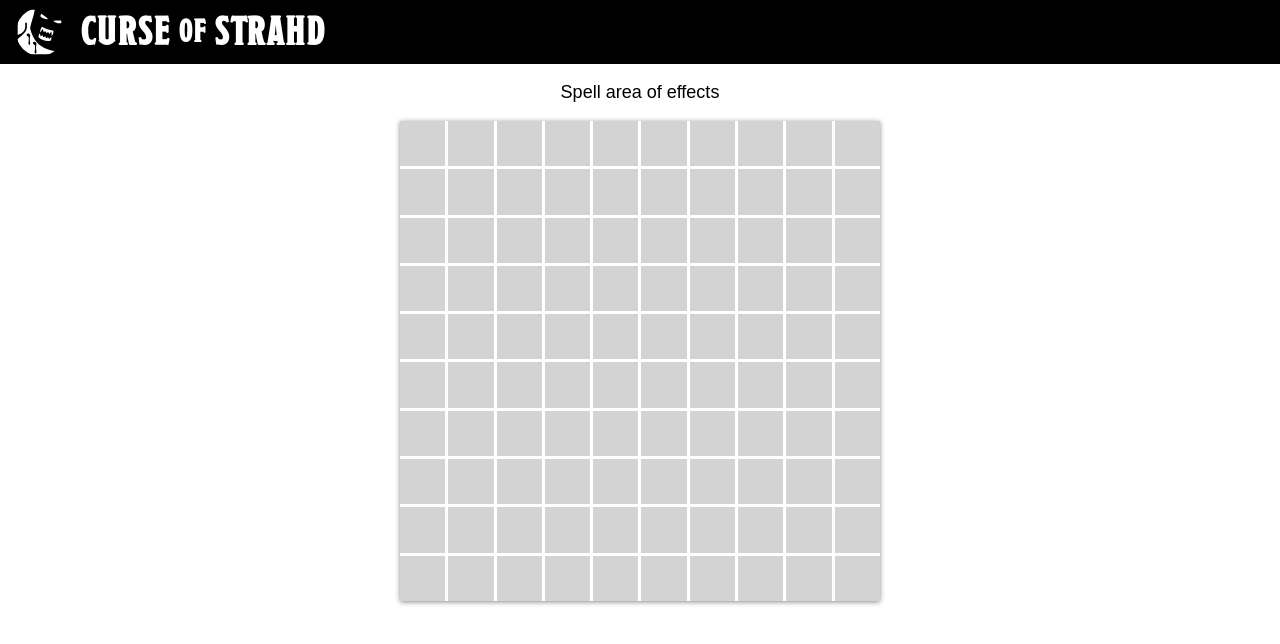
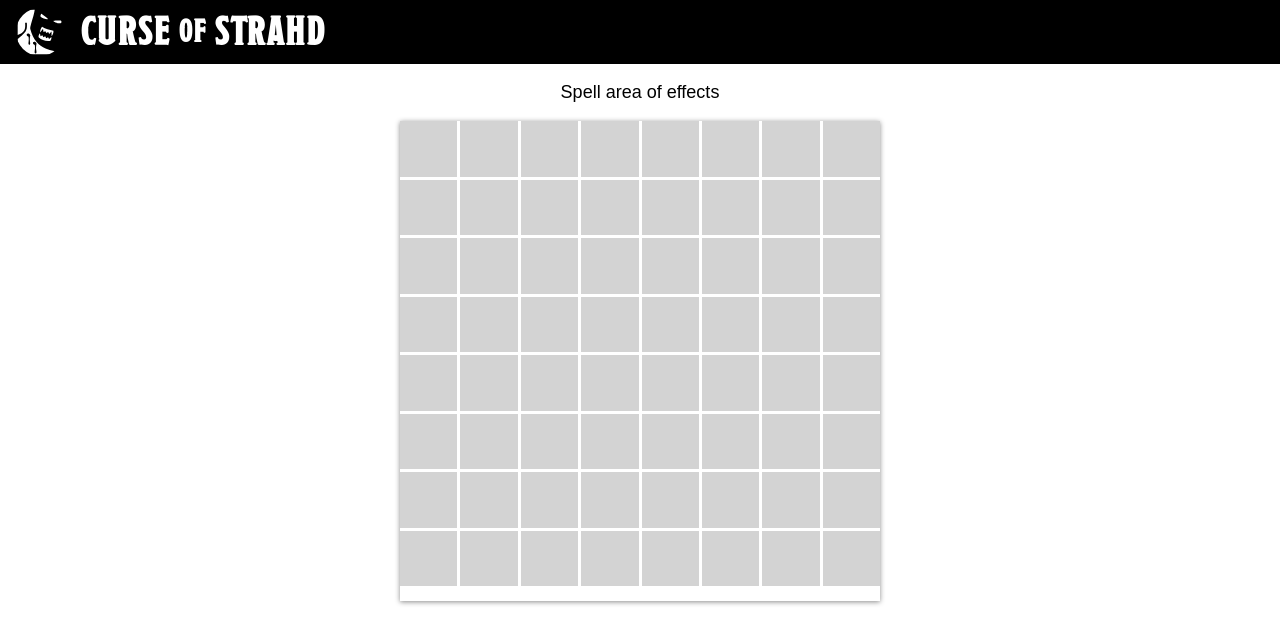
Before and after one commit to caengen/dnd-cm, a React (Create React App) app: page / in a window 1280 px wide. Shown: the top 644 px of the page. Built offline with nearby package versions, Linux system fonts and the light colour scheme.

Commit message:
Add origin and target

```diff
--- a/src/components/App/index.tsx
+++ b/src/components/App/index.tsx
@@ -3,7 +3,7 @@ import { ThemeProvider } from 'styled-components';
 import { StyledApp } from './style';
 import theme from './theme';
 import Header from '@App/components/organisms/Header';
-import { AreaOfEffect } from '@App/components';
+import { AreaOfEffect2 } from '@App/components/organisms/AreaOfEffect/AreaOfEffect2';
 import { Widget } from '@App/components/organisms/Widget';
 
 class App extends React.Component {
@@ -16,7 +16,7 @@ class App extends React.Component {
             Spell area of effects
           </p>
           <Widget width={480} height={480}>
-            <AreaOfEffect columns={10} rows={10} />
+            <AreaOfEffect2 columns={10} rows={10} />
           </Widget>
         </StyledApp>
       </ThemeProvider>
--- /dev/null
+++ b/src/components/organisms/AreaOfEffect/AreaOfEffect2.tsx
@@ -0,0 +1,135 @@
+import * as React from "react";
+import { AreaOfEffect2Props, AreaOfEffect2State, AoECellModel } from "./types";
+import { Container, Cell, Grid } from "./styles";
+
+export class AreaOfEffect2 extends React.Component<AreaOfEffect2Props, AreaOfEffect2State> {
+  constructor(props: AreaOfEffect2Props) {
+    super(props);
+
+    this.state = {
+      cells: [],
+      spellActive: false,
+      origin: undefined,
+      target: undefined
+    }
+  }
+
+  columns = (row: number): AoECellModel[] => {
+    let columns = [];
+    for (let i = 0; i < this.props.columns; i++) {
+      columns.push(
+        {
+          id: `${row}-${i}`,
+          col: i,
+          row: row,
+          state: "normal"
+        } as AoECellModel
+      );
+    }
+
+    return columns;
+  }
+
+  componentWillMount() {
+    let initialCells: AoECellModel[][] = [];
+    for (let i = 0; i < this.props.rows; i++) {
+      initialCells.push(this.columns(i));
+    }
+    this.setState({cells: initialCells})
+  }
+
+  onCellMouseDown = (cell: AoECellModel) => {
+    const { cells } = this.state;
+
+    const newCell = { ...cell, state: "origin" } as AoECellModel;
+    let newCells = cells.slice();
+    newCells[cell.row][cell.col] = newCell;
+
+    this.setState({
+      spellActive: true,
+      origin: newCell,
+      cells: newCells,
+      target: undefined
+    })
+  }
+
+  onCellMouseUp = (cell: AoECellModel) => {
+    let newCells = this.state.cells.slice();
+
+    if (this.state.origin) {
+      const resetOrigin = { ...this.state.origin, state: "normal" } as AoECellModel;
+      newCells[resetOrigin.row][resetOrigin.col] = resetOrigin;
+    }
+
+    this.setState({
+      spellActive: false,
+      origin: undefined,
+      cells: newCells
+    })
+  }
+
+  onCellEnter = (cell: AoECellModel) => {
+    console.log("onCellEnter");
+    const { target, origin, cells } = this.state;
+
+    if (origin && cell.id === origin.id) return;
+
+    const newTarget = { ...cell, state: "target" } as AoECellModel;
+    let newCells = cells.slice();
+    newCells[newTarget.row][newTarget.col] = newTarget;
+
+    if (target) {
+      newCells[target.row][target.col] = {...target, state: "normal"} as AoECellModel;
+    }
+
+    console.log("old state");
+    console.log(this.state);
+    this.setState({
+      target: newTarget,
+      cells: newCells
+    });
+    console.log("new state");
+    console.log(this.state);
+  }
+
+  resetGrid = () => {
+    const { cells, target, origin } = this.state;
+
+    let newCells = cells.slice();
+    if (target) {
+      newCells[target.row][target.col] = {...target, state: "normal" } as AoECellModel;
+    }
+    if (origin) {
+      newCells[origin.row][origin.col] = {...origin, state: "normal"};
+    }
+
+    this.setState({
+      target: undefined,
+      origin: undefined
+    })
+  }
+
+  renderCell = (cell: AoECellModel) => (
+    <Cell
+      key={cell.id}
+      state={cell.state}
+      onMouseDown={() => this.onCellMouseDown(cell)}
+      onMouseUp={() => this.onCellMouseUp(cell)}
+      onMouseEnter={() => this.onCellEnter(cell)}
+    />
+  );
+
+  renderRow = (row: AoECellModel[]) => row.map(this.renderCell);
+
+  render() {
+    const {cells} = this.state;
+
+    return (
+      <Container>
+        <Grid columns={8} rows={8} onMouseLeave={this.resetGrid}>
+          {cells.map(this.renderRow)}
+        </Grid>
+      </Container>
+    );
+  }
+}
--- /dev/null
+++ b/src/components/organisms/AreaOfEffect/styles.ts
@@ -0,0 +1,45 @@
+import styled from "styled-components";
+import { AoECellState } from "./types";
+
+export const Container = styled.div`
+  height: 100%;
+`;
+
+interface GridProps {
+  columns: number;
+  rows: number;
+}
+export const Grid = styled<GridProps, "div">("div")`
+  display: grid;
+  height: inherit;
+  grid-template-columns: repeat(${p => p.columns}, 1fr);
+  grid-template-rows: repeat(${p => p.rows}, 1fr);
+  grid-gap: 3px;
+`;
+
+interface CellProps {
+  state: AoECellState;
+}
+export const Cell = styled<CellProps, 'div'>('div')`
+  display: flex;
+  align-items: center;
+  justify-content: center;
+  font-family: "Nodesto Caps Condensed";
+  font-size: 2rem;
+  height: 100%;
+  cursor: pointer;
+  user-select: none;
+  background-color: ${p => {
+      switch (p.state) {
+        case "normal":
+          return "lightgrey";
+        case "origin":
+          return "blue";
+        case "target":
+          return "red";
+        case "hit":
+          return "grey";
+      }
+    }
+  };
+`;
--- /dev/null
+++ b/src/components/organisms/AreaOfEffect/types.ts
@@ -0,0 +1,23 @@
+export interface AreaOfEffect2Props {
+  columns: number;
+  rows: number;
+}
+
+export interface AreaOfEffect2State {
+  cells: AoECellModel[][];
+  spellActive: boolean;
+  origin?: AoECellModel;
+  target?: AoECellModel;
+}
+
+export interface AoECellModel {
+  id: string;
+  col: number;
+  row: number;
+  num: number;
+  state: AoECellState;
+}
+
+export type AoECellState = "normal" | "origin" | "target" | "hit";
+
+export interface AreaOfEffect2CellProps { cell: AoECellModel }
--- a/tslint.json
+++ b/tslint.json
@@ -1,4 +1,7 @@
 {
+  "rules": {
+    "jsx-no-lambda": false
+  },
   "extends": ["tslint-react", "tslint-config-prettier"],
   "linterOptions": {
     "exclude": [
```
Also changed, not shown: src/assets/mounted-knight.svg (added).
